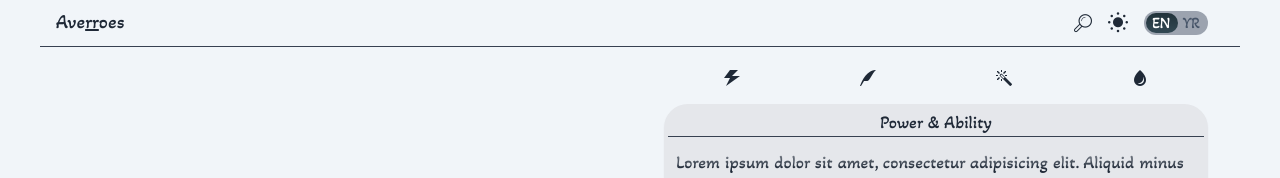
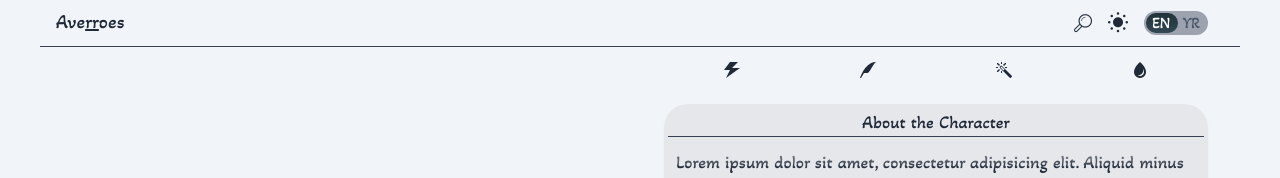
Before and after one commit to realAyinde/averroes, a Vue app: page / in a window 1280 px wide. Shown: the top 178 px of the page. Built offline with nearby package versions, Linux system fonts and the light colour scheme.

Commit message:
add tab functionality

```diff
--- a/src/components/Bottom.vue
+++ b/src/components/Bottom.vue
@@ -9,9 +9,12 @@
           ><i class="icon-undo2 text-lg"></i
         ></a>
       </div>
-      <h1 class="text-2xl font-bold text-center">
-        <span>{{ id }} | </span><span class="underline">{{ name }}</span>
-      </h1>
+      <transition>
+        <h1 class="text-2xl font-bold text-center">
+          <span>{{ id }} | </span
+          ><span :key="id" class="underline">{{ name }}</span>
+        </h1>
+      </transition>
       <div class="">
         <a
           role="button"
--- a/src/components/right/RightBox.vue
+++ b/src/components/right/RightBox.vue
@@ -14,7 +14,7 @@
     >
       <div class="absolute top-0 p-1 left-0 right-0">
         <div class="border-b border-gray-700">
-          <h2 class="text-center">Power & Ability</h2>
+          <h2 class="text-center">{{ title_text }}</h2>
         </div>
         <div
           class="h-8 bg-gradient-to-b from-gray-200 dark:from-slate-900"
@@ -22,28 +22,55 @@
       </div>
       <div class="pt-8 w-full h-full">
         <div class="overflow-auto w-full h-full">
-          <section v-html="about" class=""></section>
-          <!-- <section v-html="current.about"></section> -->
+          <transition>
+            <section :key="text" v-html="text"></section>
+          </transition>
         </div>
       </div>
     </div>
   </div>
 </template>
 <script>
-import { mapActions, mapState } from "vuex";
+import { mapState } from "vuex";
 export default {
-  data: () => ({
-    about: "",
-    ability: "",
-    appearance: "",
-    others: "",
-  }),
+  data() {
+    return {
+      tabs: {
+        about: "About the Character",
+        ability: "Ability and Power",
+        appearance: "Appearance in TV Shows and Movies",
+        others: "Other details",
+      },
+    };
+  },
+  computed: {
+    ...mapState(["current", "currentTab"]),
+    text() {
+      return this.current[this.currentTab];
+    },
 
-  computed: {
-    ...mapState(["current"]),
-    about() {
-      return this.current.about;
+    title_text() {
+      try {
+        return this.tabs[this.currentTab];
+      } catch (error) {
+        return "---I'm sorry! I forgot this heading---";
+      }
     },
   },
 };
 </script>
+<style>
+.v-enter-active,
+.v-leave-active {
+  transition: opacity 0.5s ease;
+}
+
+.v-enter-from,
+.v-leave-to {
+  opacity: 0;
+}
+
+.v-enter-from {
+  transition-delay: 0.5s;
+}
+</style>
--- a/src/components/right/RightHeader.vue
+++ b/src/components/right/RightHeader.vue
@@ -1,32 +1,37 @@
 <template>
   <div class="px-4 flex leading-8 justify-around">
-    <div class="">
-      <a role="button" class="animate-underline p-1"
+    <div class="animate-bounce">
+      <a role="button" @click="tab('about')" class="animate-underline p-1"
         ><i class="icon-power"></i
       ></a>
     </div>
-    <div class="">
-      <a role="button" class="animate-underline p-1"
+    <div class="animate-bounce">
+      <a role="button" @click="tab('ability')" class="animate-underline p-1"
         ><i class="icon-quill"></i
       ></a>
     </div>
-    <div class="">
-      <a role="button" class="animate-underline p-1"
+    <div class="animate-bounce">
+      <a role="button" @click="tab('appearance')" class="animate-underline p-1"
         ><i class="icon-magic-wand"></i
       ></a>
     </div>
-    <div class="">
-      <a role="button" class="animate-underline p-1"
+    <div class="animate-bounce">
+      <a role="button" @click="tab('others')" class="animate-underline p-1"
         ><i class="icon-droplet"></i
       ></a>
     </div>
-    <!-- TODO: Implementing something like this for the app -->
-       <!-- <input type="radio"
-      :id="branch"
-      :value="branch"
-      name="branch"
-      v-model="currentBranch">
-      <label :for="branch">{{ branch }}</label> -->
-    <!-- END -->
   </div>
 </template>
+<script>
+import { mapActions, mapMutations, mapState } from "vuex";
+export default {
+  methods: {
+    ...mapMutations(["displayTabContent"]),
+    tab(text) {
+      this.displayTabContent(text);
+    },
+  },
+
+  computed: {},
+};
+</script>
--- a/src/store/index.js
+++ b/src/store/index.js
@@ -5,6 +5,7 @@ import { createStore } from "vuex";
 const state = () => ({
   all: [],
   current: {},
+  currentTab: ""
 });
 
 // getters
@@ -50,17 +51,20 @@ const mutations = {
   setCharacters(state, characters) {
     state.all = characters;
     state.current = characters[0];
+    state.currentTab = "about"
   },
 
   setCharacter(state, id = 0) {
-    // console.log(state.current["id"]);
     state.current = state.all[id];
-    // console.log(state.all[0]);
   },
+
+  displayTabContent(state, tab = "about"){
+    state.currentTab = tab
+  }
 };
 
 export default createStore({
-  // namespaced: true,
+  namespaced: true,
   state,
   getters,
   actions,
```
